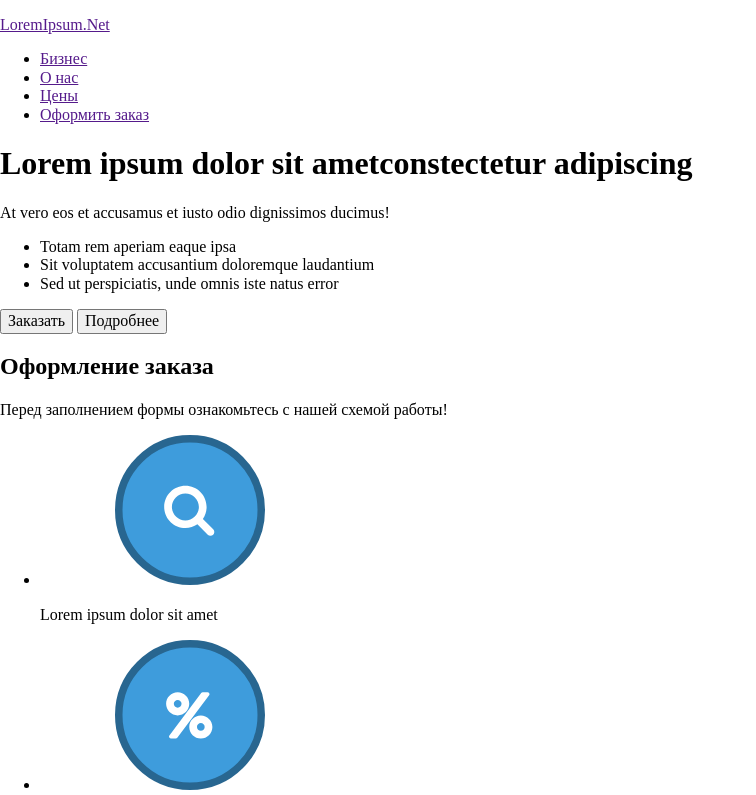
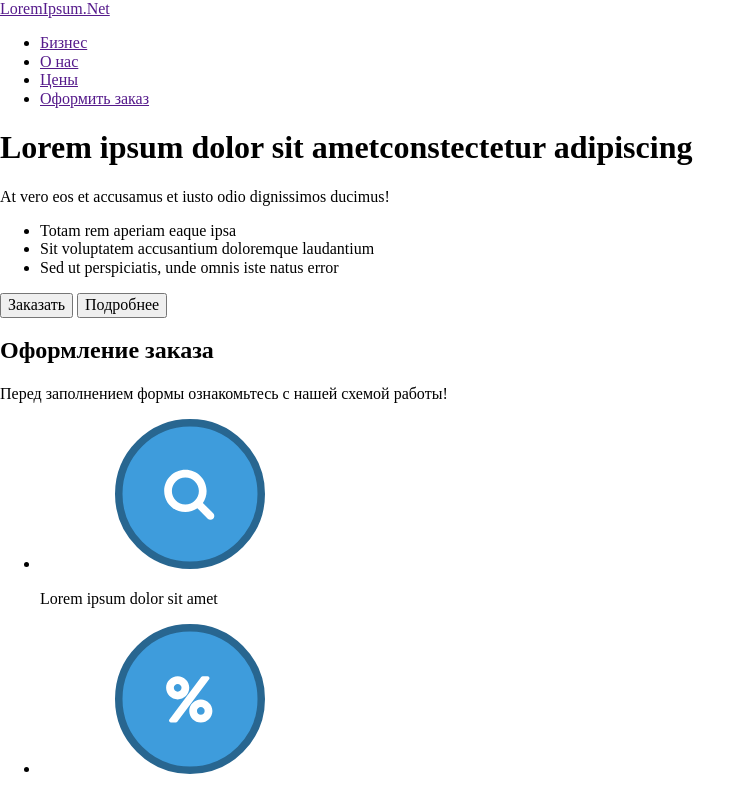
Before and after one commit to ProjectOnGitHub/loremipsum, a website built with webpack: page src/index.html in a window 1280 px wide. Shown: the top 795 px of the page, without its empty margins (0-756 px from the left). Built offline with nearby package versions, Linux system fonts and the light colour scheme.

Commit message:
style: remove wrapper for logo

```diff
--- a/src/index.html
+++ b/src/index.html
@@ -10,9 +10,7 @@
     <div class="root">
       <header class="header">
         <div class="header__container">
-          <p class="header__logo">
-            <a href="" class="header__link">LoremIpsum.Net</a>
-          </p>
+          <a href="" class="header__logo">LoremIpsum.Net</a>
           <nav class="header__nav">
             <ul class="header__menu">
               <li class="header__menu-item">
```
